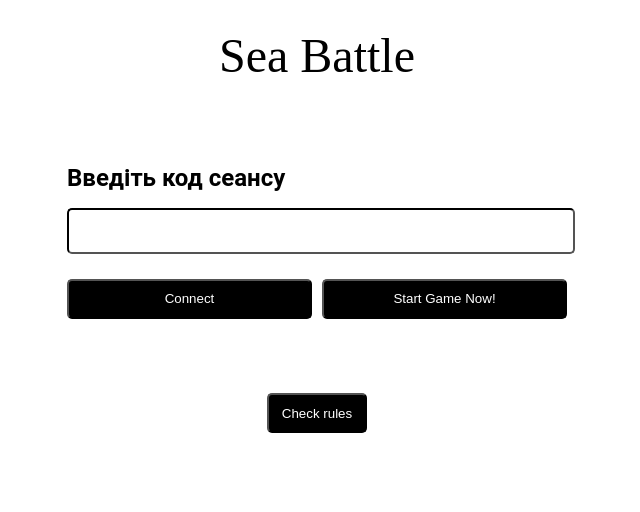
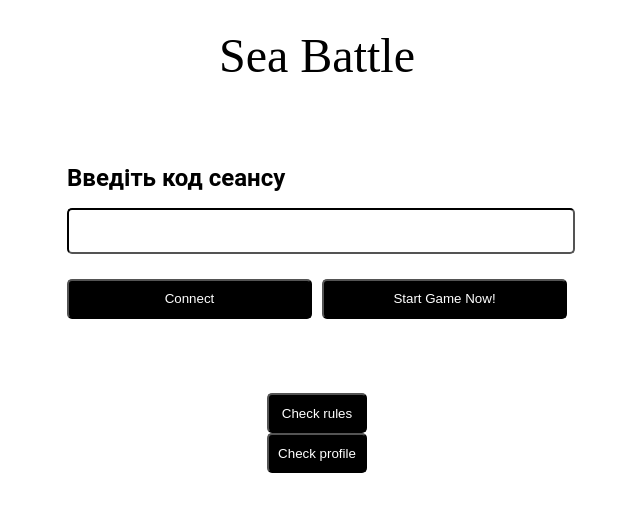
Before and after one commit to MaxKorop/Sea-battle, a React (Create React App) app in the folder client/: page /start in a window 1280 px wide. Shown: the top 512 px of the page, without its empty margins (323-963 px from the left). Built offline with nearby package versions, Linux system fonts and the light colour scheme; a web font is replaced by a local one.

Commit message:
Profie commit

```diff
--- a/client/src/App.jsx
+++ b/client/src/App.jsx
@@ -5,6 +5,7 @@ import StartPage from './StartPage';
 import Login from './components/Registration/Login';
 import Signup from './components/Registration/Signup';
 import Rules from './components/Rules/Rules';
+import ProfilePage from './components/Profile/ProfilePage';
 
 const App = () => {
   return (
@@ -16,6 +17,7 @@ const App = () => {
            <Route path='/start' element={<StartPage/>}/>
            <Route path="/game" element={<GamePage />} />
            <Route path='/rules' element={<Rules/>}/>
+           <Route path='/profile' element={<ProfilePage />}/>
          </Routes>
       </BrowserRouter>
     </div>
--- a/client/src/StartPage.jsx
+++ b/client/src/StartPage.jsx
@@ -6,6 +6,7 @@ import { observer } from "mobx-react-lite";
 import { Context } from ".";
 import { v4 } from "uuid";
 import RulesButton from "./components/Rules/RulesButton";
+import ProfileButton from "./components/Profile/ProfileButton";
 
 const StartPage = observer(() => {
   const codeRef = useRef(null);
@@ -97,6 +98,7 @@ const StartPage = observer(() => {
       </div>
       <div style={{ marginTop: 10, width: "100px"}}>
         <RulesButton />
+        <ProfileButton />
       </div>
     </div>
   );
--- /dev/null
+++ b/client/src/components/Profile/ProfileButton.jsx
@@ -0,0 +1,26 @@
+import React from "react";
+import { useNavigate } from 'react-router-dom';
+
+const ProfileButton = () => {
+    const navigate = useNavigate();
+    const CheckProfilePage = () => {
+        navigate('/profile')
+    }
+    return (
+        <button
+            className="rules-button"
+            onClick={CheckProfilePage}
+            style={{
+                backgroundColor: "#000000",
+                color: "#ffffff",
+                width: "100%",
+                height: 40,
+                borderRadius: 5,
+            }}
+        >
+             Check profile
+        </button>
+    );
+}
+
+export default ProfileButton
--- /dev/null
+++ b/client/src/components/Profile/ProfilePage.jsx
@@ -0,0 +1,12 @@
+import React from "react";
+import { useNavigate } from "react-router-dom";
+import Title from "../Title/Title";
+
+const ProfilePage = () => {
+    <div>
+        <Title />
+    </div>
+
+}
+
+export default ProfilePage;
```
